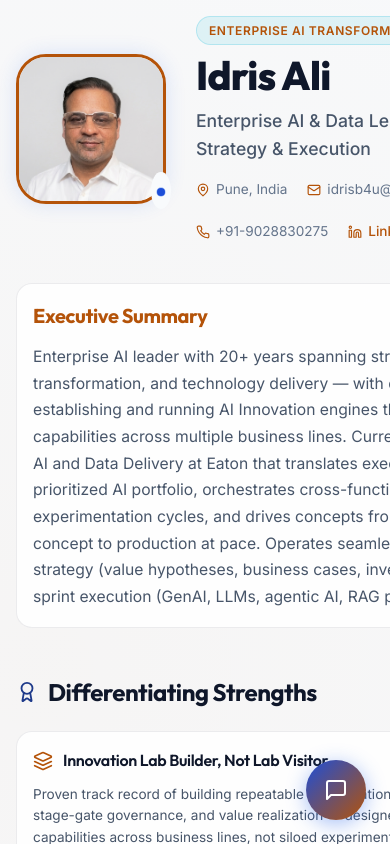
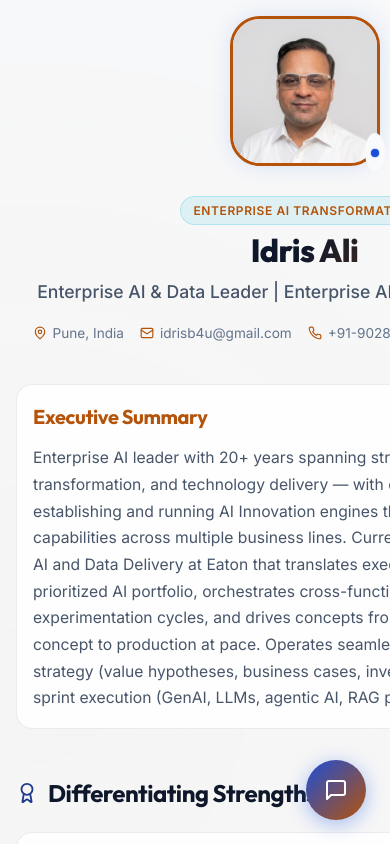
Before and after one commit to idrisb4u/idrisb4u.github.io, a React (Vite) app: page / in a window 390 px wide. Shown: the top 844 px of the page. Built offline with nearby package versions, Linux system fonts and the light colour scheme.

Commit message:
fix: responsive stack for hero section on mobile to prevent clipping

```diff
--- a/src/App.jsx
+++ b/src/App.jsx
@@ -44,7 +44,7 @@ export default function App() {
       <main className="main-content">
 
         {/* Header Hero Section */}
-        <section style={{ marginBottom: '40px', display: 'flex', gap: '30px', alignItems: 'center', flexWrap: 'wrap' }}>
+        <section className="hero-section" style={{ marginBottom: '40px' }}>
           {/* Main Headshot Image */}
           <div style={{ position: 'relative' }}>
             <div style={{
@@ -78,7 +78,7 @@ export default function App() {
           </div>
 
           <div style={{ flex: 1, minWidth: '0' }}>
-            <div style={{ display: 'flex', alignItems: 'center', gap: '10px', marginBottom: '8px' }}>
+            <div style={{ display: 'flex', alignItems: 'center', gap: '10px', marginBottom: '8px' }} className="hero-badge-container">
               <span style={{
                 fontSize: '0.75rem',
                 backgroundColor: 'rgba(6, 182, 212, 0.1)',
@@ -102,7 +102,7 @@ export default function App() {
               {PROFILE_DATA.headline}
             </p>
 
-            <div style={{ display: 'flex', gap: '20px', flexWrap: 'wrap', fontSize: '0.85rem', color: 'var(--text-muted)' }}>
+            <div className="contact-info" style={{ display: 'flex', gap: '20px', flexWrap: 'wrap', fontSize: '0.85rem', color: 'var(--text-muted)' }}>
               <span style={{ display: 'flex', alignItems: 'center', gap: '6px' }}>
                 <MapPin size={14} style={{ color: 'var(--accent-cyan)' }} /> {PROFILE_DATA.location}
               </span>
--- a/src/index.css
+++ b/src/index.css
@@ -394,6 +394,28 @@ h1, h2, h3, h4 {
     word-break: break-word;
     overflow-wrap: break-word;
   }
+  h1 {
+    font-size: 2rem !important;
+  }
+  .hero-section {
+    flex-direction: column;
+    text-align: center;
+    gap: 20px;
+  }
+  .contact-info {
+    justify-content: center;
+    gap: 12px 16px !important;
+  }
+  .hero-badge-container {
+    justify-content: center;
+  }
+}
+
+.hero-section {
+  display: flex;
+  gap: 30px;
+  align-items: center;
+  flex-wrap: wrap;
 }
 
 @keyframes slideUp {
```
